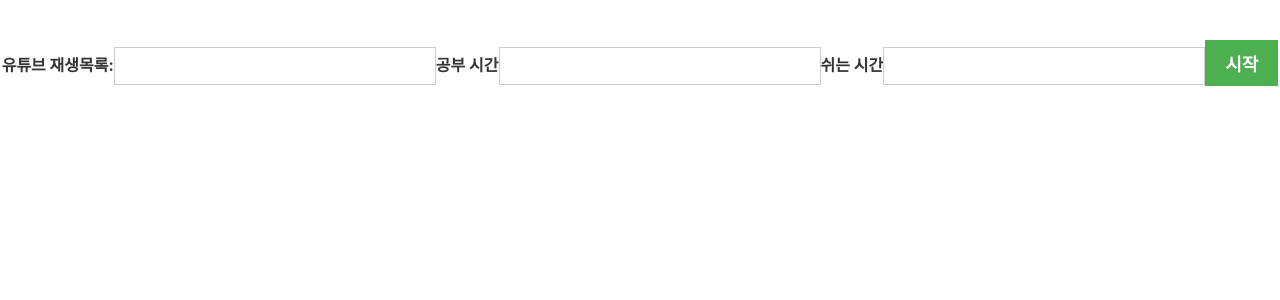
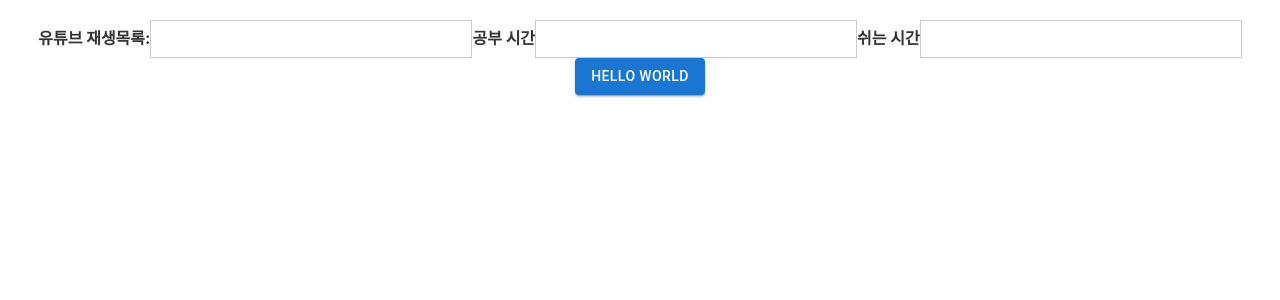
Before and after one commit to JwithYOU/Pomodoro, a React (Create React App) app: page / in a window 1280 px wide. Shown: the top 300 px of the page. Built offline with nearby package versions, Linux system fonts and the light colour scheme.

Commit message:
style: Button 생성

```diff
--- a/package.json
+++ b/package.json
@@ -3,6 +3,9 @@
   "version": "0.1.0",
   "private": true,
   "dependencies": {
+    "@emotion/react": "^11.11.1",
+    "@emotion/styled": "^11.11.0",
+    "@mui/material": "^5.13.5",
     "@testing-library/jest-dom": "^5.16.5",
     "@testing-library/react": "^13.4.0",
     "@testing-library/user-event": "^13.5.0",
--- a/src/App.tsx
+++ b/src/App.tsx
@@ -1,5 +1,5 @@
 import './App.css';
-import { BrowserRouter, Navigate, Routes, Route } from 'react-router-dom';
+import { BrowserRouter, Routes, Route } from 'react-router-dom';
 import SetForm from './pages/SetForm';
 
 function App() {
--- a/src/pages/SetForm.tsx
+++ b/src/pages/SetForm.tsx
@@ -1,19 +1,18 @@
-import styled from 'styled-components';
 import * as S from '../styles/SetForm.styled';
+import Button from '@mui/material/Button';
 
 const SetForm = () => {
   return (
     <S.FormContainer>
       <S.FormLabel>유튜브 재생목록:</S.FormLabel>
       <S.FormInput></S.FormInput>
-
       <S.FormLabel>공부 시간</S.FormLabel>
       <S.FormInput></S.FormInput>
-
       <S.FormLabel>쉬는 시간</S.FormLabel>
       <S.FormInput></S.FormInput>
-
-      <S.StartButton>시작</S.StartButton>
+      {/* <S.StartButton>시작</S.StartButton>
+       */}
+      <Button variant="contained">Hello World</Button>
     </S.FormContainer>
   );
 };
--- /dev/null
+++ b/src/utils/Button.tsx
@@ -0,0 +1,25 @@
+import React, { FC, MouseEventHandler } from 'react';
+import { Button } from '@mui/material';
+
+interface ButtonProps {
+  onClick: MouseEventHandler<HTMLButtonElement>;
+  disabled: boolean;
+}
+
+export const StartButton: FC<ButtonProps> = ({ onClick, disabled }) => (
+  <Button variant="contained" color="primary" onClick={onClick} disabled={disabled}>
+    Start
+  </Button>
+);
+
+export const PauseButton: FC<ButtonProps> = ({ onClick, disabled }) => (
+  <Button variant="contained" onClick={onClick} disabled={disabled}>
+    Pause
+  </Button>
+);
+
+export const ResetButton: FC<ButtonProps> = ({ onClick }) => (
+  <Button variant="contained" onClick={onClick}>
+    Reset
+  </Button>
+);
```
Also changed, not shown: 1 other file (tests, documents, lock files or other folders).
